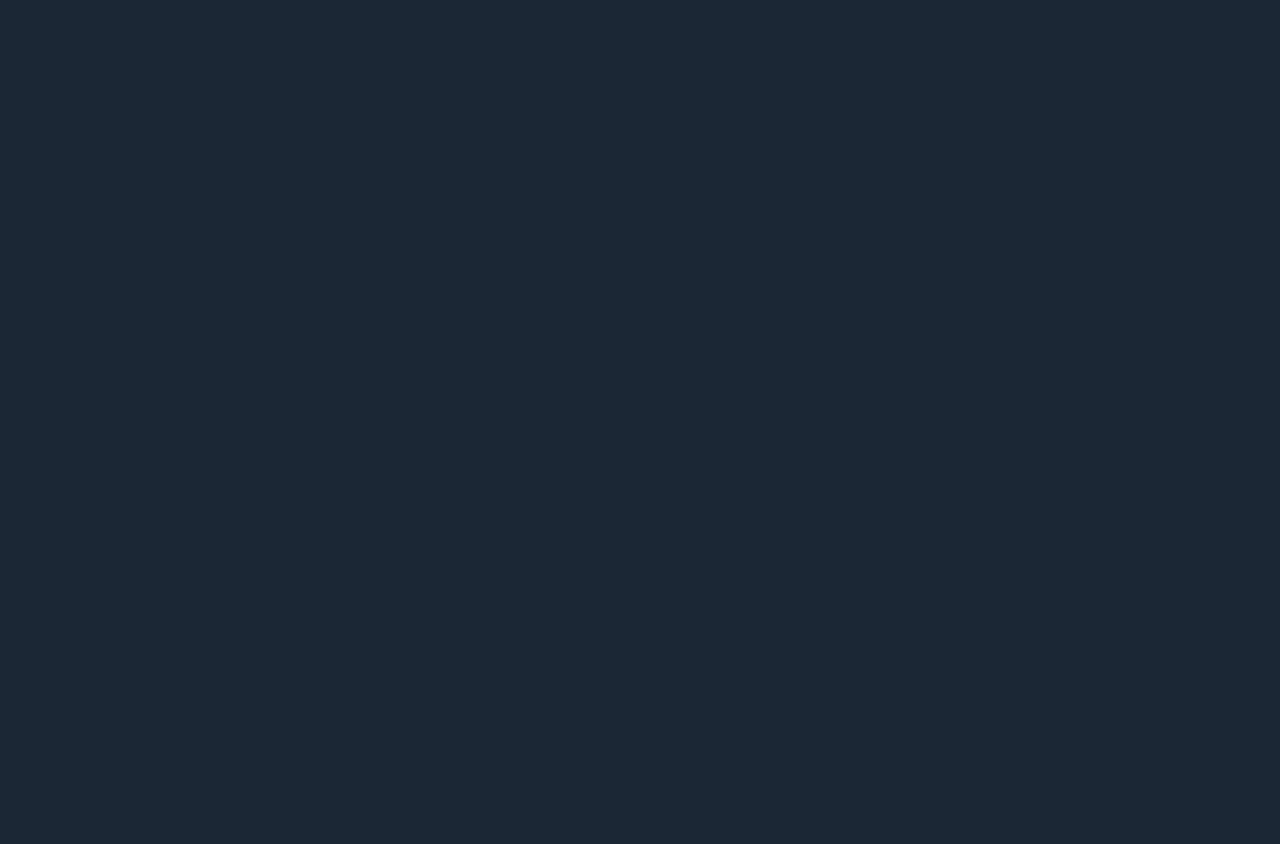
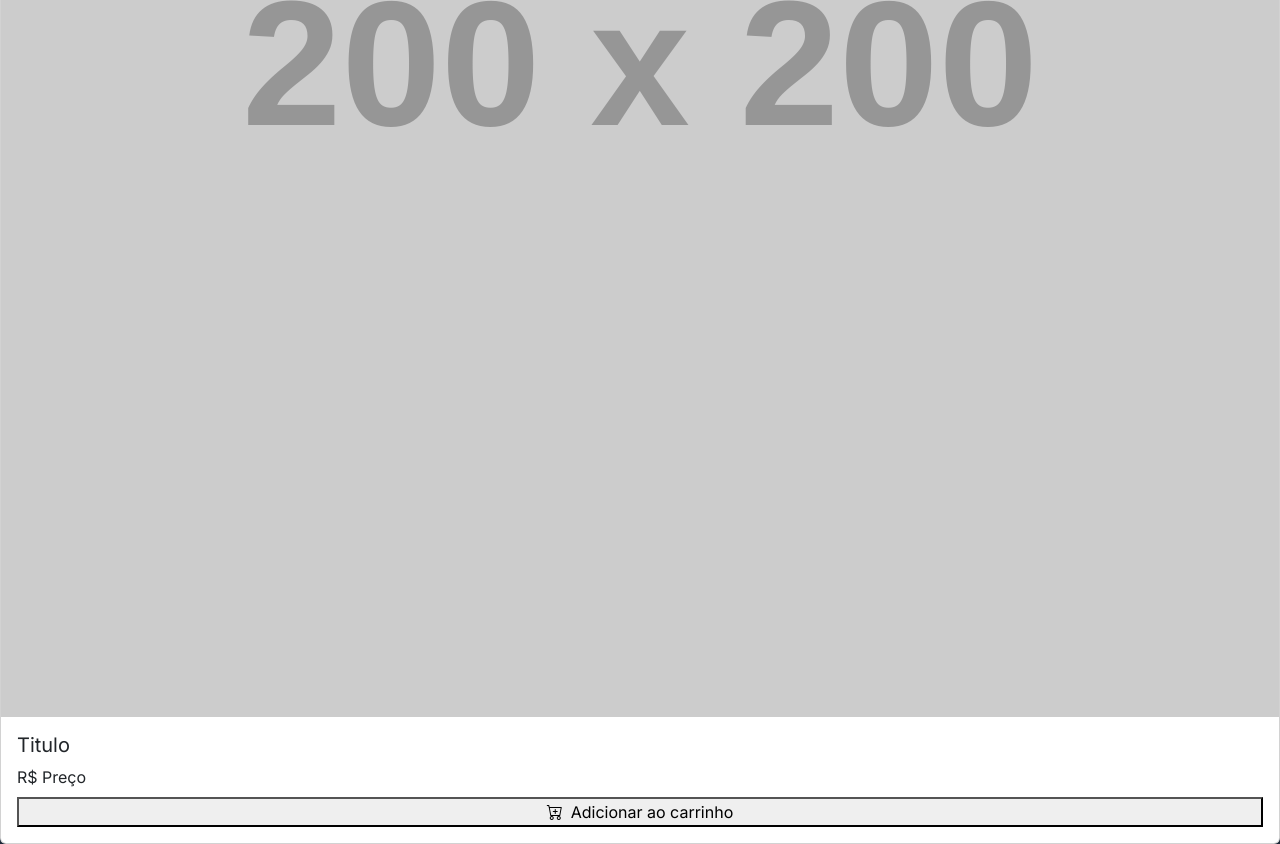
Before and after one commit to LorennaSenai2A/13DS-2025, a React (Vite) app in the folder 07-devSteam/: page / in a window 1280 px wide. Shown: the part 684-1528 px from the top of the page. Before the commit the page ends 800 px from the top, so only its background shows below. Built offline with nearby package versions, Linux system fonts and the light colour scheme.

Commit message:
Ajuste do promoCard

```diff
--- a/07-devSteam/src/App.jsx
+++ b/07-devSteam/src/App.jsx
@@ -1,13 +1,13 @@
-
 import './App.css'
 import Header from './components/Header'
+import Promotion from './components/Promotion'
 
 function App() {
-
 
   return (
     <>
         <Header />
+        <Promotion />
     </>
   )
 }
--- /dev/null
+++ b/07-devSteam/src/components/PromoCard.jsx
@@ -0,0 +1,22 @@
+import React from 'react'
+
+const PromoCard = (props) => {
+  return (
+    <div className="card">
+      <img className="card-img-top object-fit-cover"
+      src="https://placehold.co/200x200"
+      alt=""
+      />
+      <div className="card-body">
+      <h5 className="card-title">Titulo</h5>
+      <p className="card-title">R$ Preço</p>
+      <button className="bnt btn-success w-100">
+     <i className="bi bi-cart-plus me-2"></i>
+    Adicionar ao carrinho
+      </button>
+      </div>
+    </div>
+  );
+};
+
+export default PromoCard
--- /dev/null
+++ b/07-devSteam/src/components/Promotion.jsx
@@ -0,0 +1,16 @@
+import React from 'react'
+import PromoCard from './PromoCard'
+
+const Promotion = () => {
+  return (
+    <div id="promotion">
+      <h2>Promoções</h2>
+      <div id="itensPromo">
+        {/*inserir os cards de pomoção*/}
+       <PromoCard />
+      </div>
+      </div>
+  )
+}
+
+export default Promotion
```
